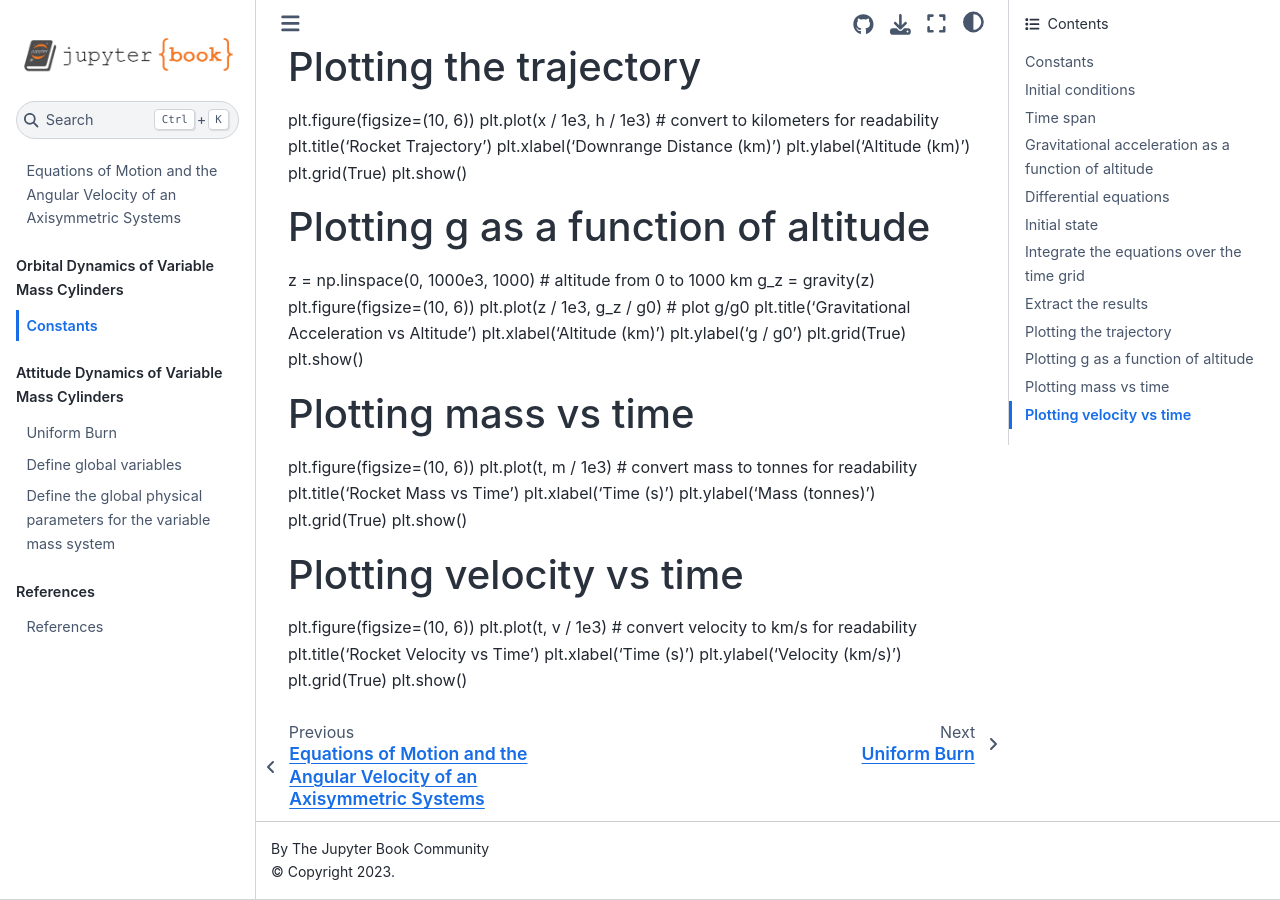
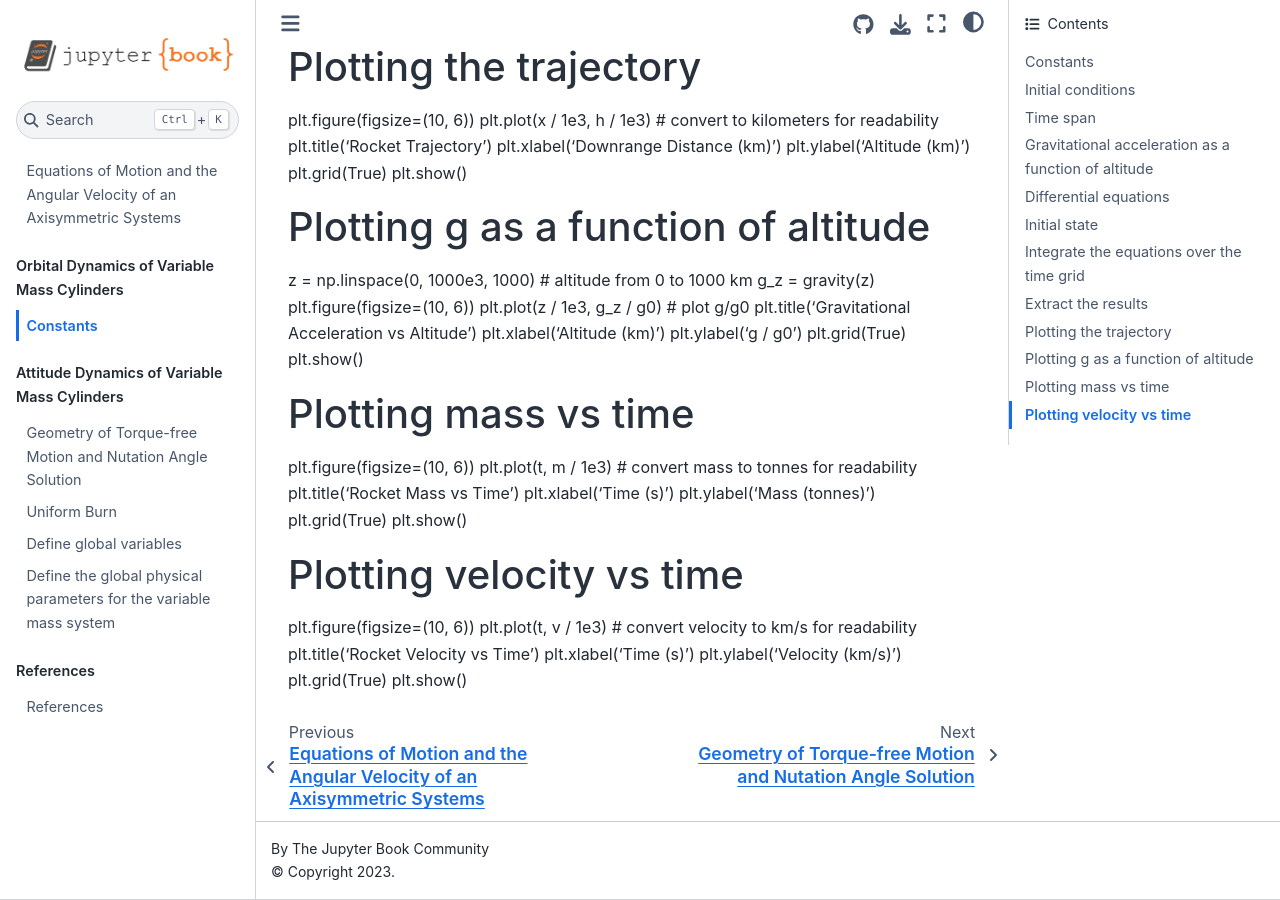
Before and after one commit to angadhn/variable-mass-systems-book, a Jupyter Book: the page built from translation_curtis.ipynb, in a window 1280 px wide and 900 px high, scrolled down 1342 px. Built offline with Jupyter Book 1.0.4 settings and Sphinx 7.4.7 and the Sphinx Book theme 1.1.4, drawn with Linux system fonts in a browser that asks for light colours.

Commit message:
Geometry of motion write up added

```diff
--- a/_toc.yml
+++ b/_toc.yml
@@ -9,6 +9,7 @@ parts:
     - file: translation_curtis
   - caption: Attitude Dynamics of Variable Mass Cylinders
     chapters:
+    - file: geometry-of-motion
     - file: vms_uniform_burn
     - file: vms_end_burn_normallized_quaternion
     - file: vms_radial_burn
```
Also changed, not shown: geometry-of-motion.ipynb (added).
